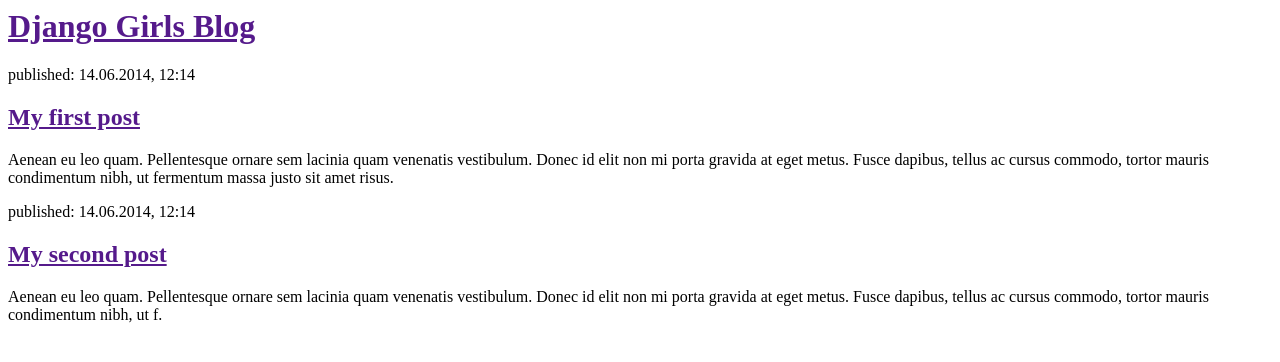
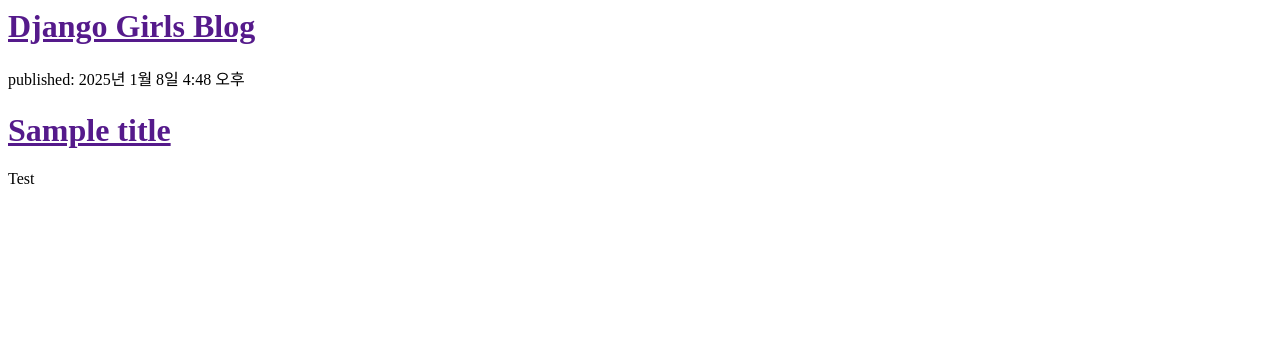
Before and after one commit to Pirogramming-22/Kim-taerin, a Django app: page / in a window 1280 px wide. Shown: the top 362 px of the page. Run offline with Django 5.2, Linux system fonts and the light colour scheme; data comes from the database, SQL or seed files in the repository.

Commit message:
Django 템플릿

```diff
--- a/djangogirls/blog/templates/blog/post_list.html
+++ b/djangogirls/blog/templates/blog/post_list.html
@@ -6,8 +6,14 @@
         <div>
             <h1><a href="">Django Girls Blog</a></h1>
         </div>
-
+    {% for post in posts %}
         <div>
+            <p>published: {{ post.published_date }}</p>
+            <h1><a href="">{{ post.title }}</a></h1>
+            <p>{{ post.text|linebreaksbr }}</p>
+        </div>
+    {% endfor %}
+        <!-- <div>
             <p>published: 14.06.2014, 12:14</p>
             <h2><a href="">My first post</a></h2>
             <p>Aenean eu leo quam. Pellentesque ornare sem lacinia quam venenatis vestibulum. Donec id elit non mi porta gravida at eget metus. Fusce dapibus, tellus ac cursus commodo, tortor mauris condimentum nibh, ut fermentum massa justo sit amet risus.</p>
@@ -17,6 +23,6 @@
             <p>published: 14.06.2014, 12:14</p>
             <h2><a href="">My second post</a></h2>
             <p>Aenean eu leo quam. Pellentesque ornare sem lacinia quam venenatis vestibulum. Donec id elit non mi porta gravida at eget metus. Fusce dapibus, tellus ac cursus commodo, tortor mauris condimentum nibh, ut f.</p>
-        </div>
+        </div> -->
     </body>
 </html>
```
